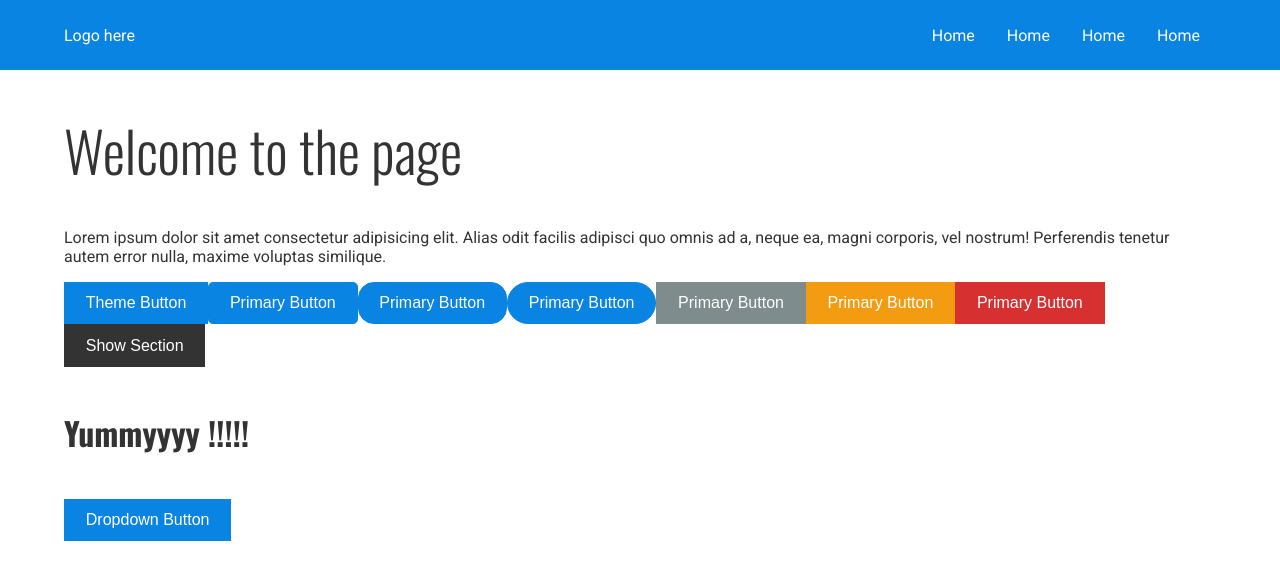
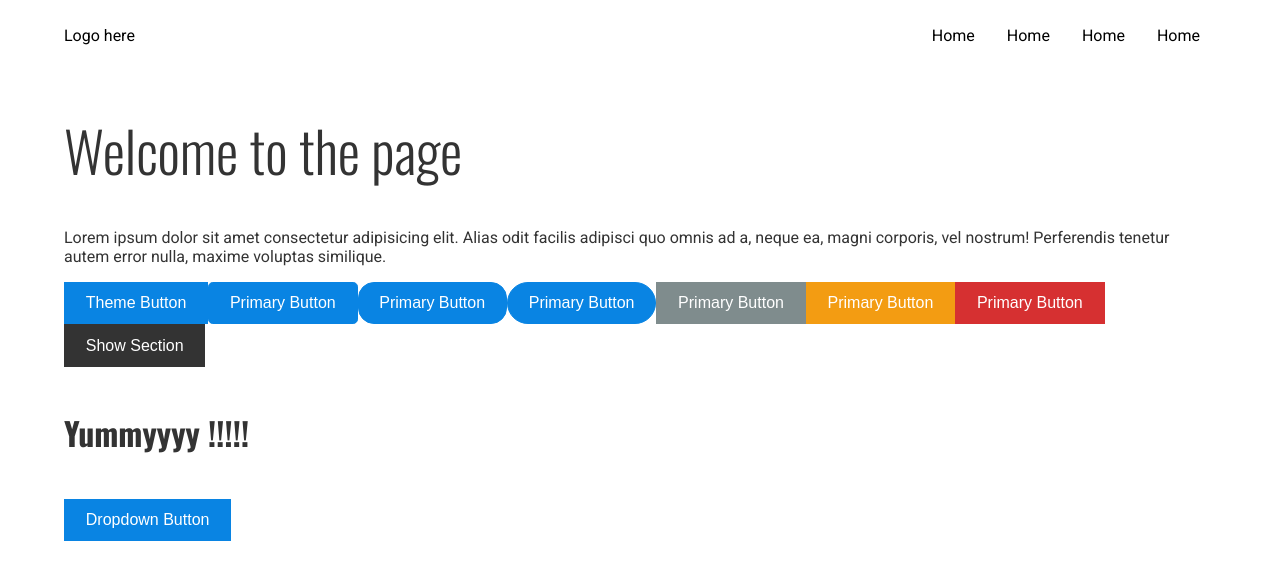
Before and after one commit to RajendarGit/my-react-styled-component-framework, a React (Create React App) app: page / in a window 1280 px wide. Shown: the top 580 px of the page. Built offline with nearby package versions, Linux system fonts and the light colour scheme.

Commit message:
navigation dev in progress

```diff
--- a/src/Components/Navbar.jsx
+++ b/src/Components/Navbar.jsx
@@ -1,10 +1,10 @@
 import { Container } from '../Style/Container'
 import { Logo } from '../Style/Logo'
-import { Navigation, NavigationWrapper, NavItems, NavList } from '../Style/Navigation'
+import { Navigation, NavBar, NavItems, NavList } from '../Style/Navigation'
 
 export const Navbar = () => {
   return (
-    <NavigationWrapper>
+    <NavBar>
         <Container>
           <Navigation items>
             <Logo>Logo here</Logo>
@@ -16,6 +16,6 @@ export const Navbar = () => {
             </NavItems>
           </Navigation>
         </Container>
-    </NavigationWrapper>
+    </NavBar>
   )
 }
--- a/src/Style/Navigation.jsx
+++ b/src/Style/Navigation.jsx
@@ -1,8 +1,8 @@
 import styled, { css } from 'styled-components'
 
-export const NavigationWrapper = styled.div`
-    background-color: ${({theme}) => theme.mode === 'light' ? theme.colors.primary : theme.colors.xdark};
-    color: ${({theme}) => theme.colors.light};
+export const NavBar = styled.div`
+    /* background-color: ${({theme}) => theme.mode === 'light' ? theme.colors.primary : theme.colors.xdark};
+    color: ${({theme}) => theme.colors.light}; */
 `
 export const Navigation = styled.nav`
     height: 70px;
```
